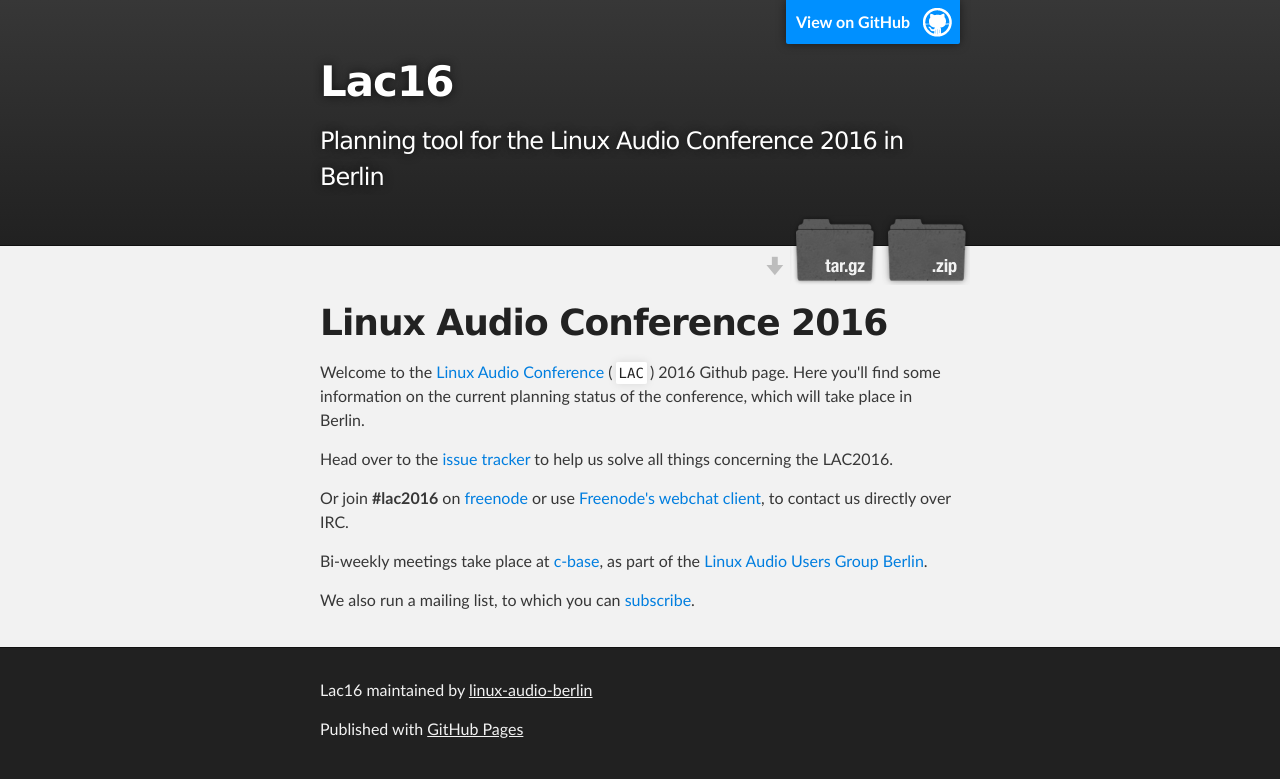
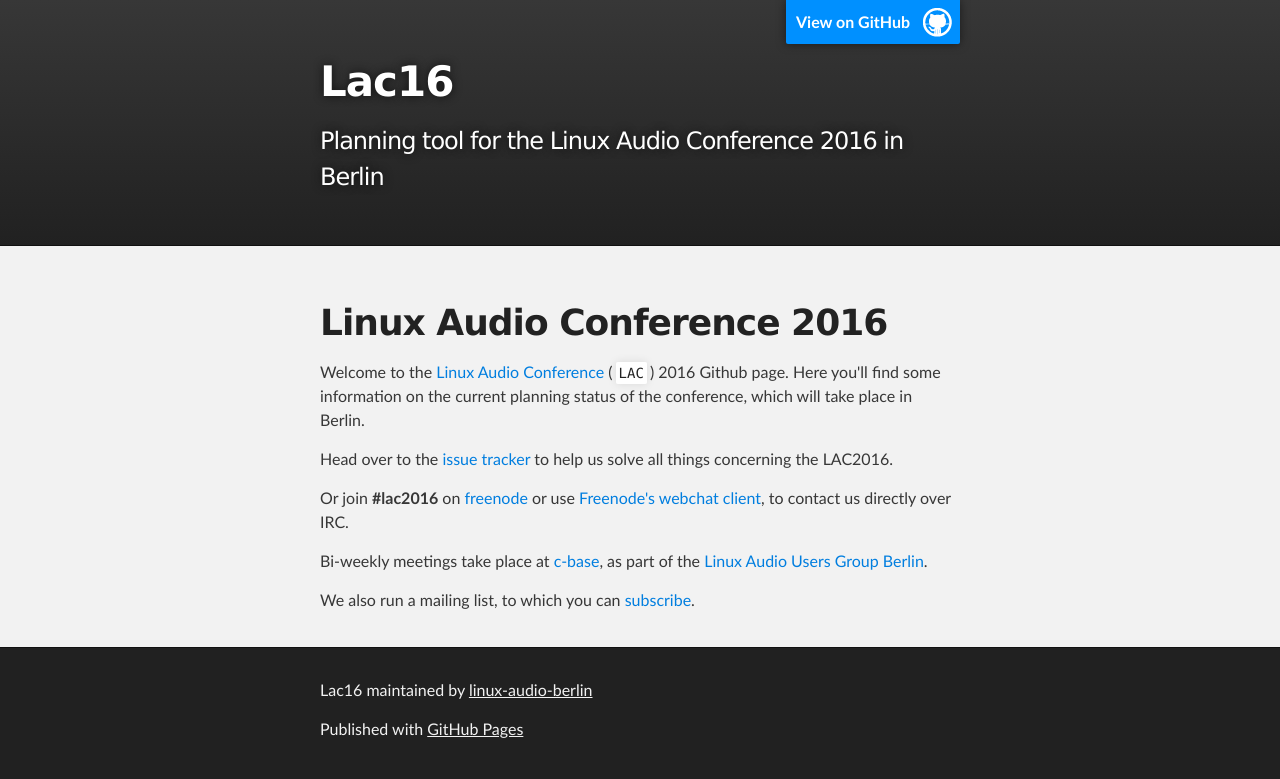
Before and after one commit to linux-audio-berlin/LAC16, a plain HTML site: page index.html in a window 1280 px wide. Drawn offline with Linux system fonts and the light colour scheme.

Commit message:
no downloads :)

```diff
--- a/index.html
+++ b/index.html
@@ -21,10 +21,6 @@
           <h1 id="project_title">Lac16</h1>
           <h2 id="project_tagline">Planning tool for the Linux Audio Conference 2016 in Berlin</h2>
 
-            <section id="downloads">
-              <a class="zip_download_link" href="https://github.com/linux-audio-berlin/LAC16/zipball/master">Download this project as a .zip file</a>
-              <a class="tar_download_link" href="https://github.com/linux-audio-berlin/LAC16/tarball/master">Download this project as a tar.gz file</a>
-            </section>
         </header>
     </div>
 
```
